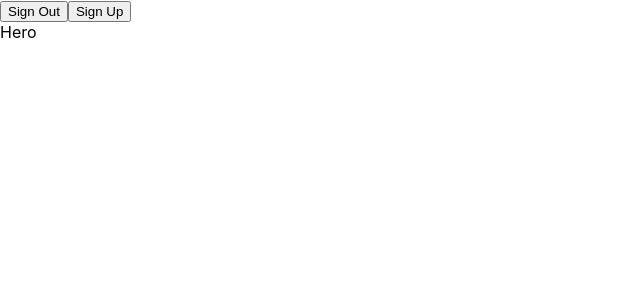
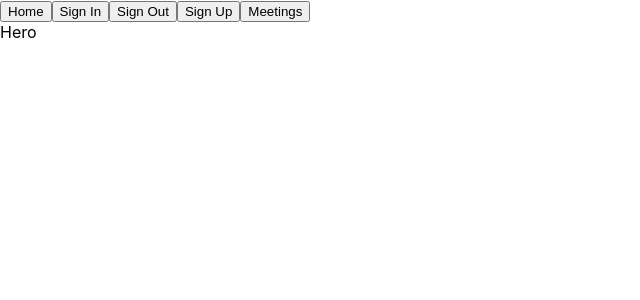
Before and after one commit to nicholasgalante/capstone-project-2, a React (Create React App) app in the folder client/: page / in a window 1280 px wide. Shown: the top 300 px of the page, without its empty margins (0-640 px from the left). Built offline with nearby package versions, Linux system fonts and the light colour scheme; no server answers.

Commit message:
Add MeetingDetailPage and Hero component

```diff
--- a/client/src/components/Navbar.js
+++ b/client/src/components/Navbar.js
@@ -1,9 +1,10 @@
 import React, { useState, useEffect, useContext } from "react";
-import { Link } from "react-router-dom";
+import { Link, useNavigate } from "react-router-dom";
 import { UserContext } from "../context/UserContext";
 
 function Navbar() {
   const { user, setUser } = useContext(UserContext);
+  const navigate = useNavigate();
 
   function handleSignOut() {
     fetch("/logout", {
@@ -15,15 +16,26 @@ function Navbar() {
         setUser(null);
       }
     });
+    navigate("/")
   }
 
   return (
     <>
+      <Link to="/">
+        <button>Home</button>
+      </Link>
+      <Link to="/signin">
+        <button>Sign In</button>
+      </Link>
       <button onClick={handleSignOut}>Sign Out</button>
       <Link to="/signup">
         <button>Sign Up</button>
       </Link>
-      {user? user.first_name :null}
+      <Link to="/meetings">
+        <button>Meetings</button>
+      </Link>
+
+      {user ? user.first_name : null}
     </>
   );
 }
```
